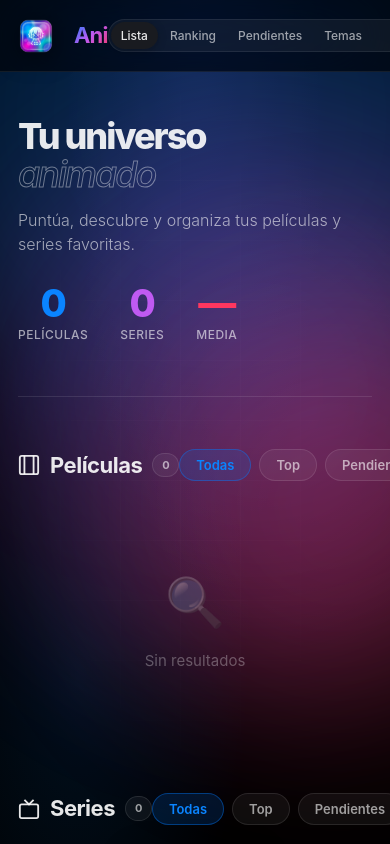
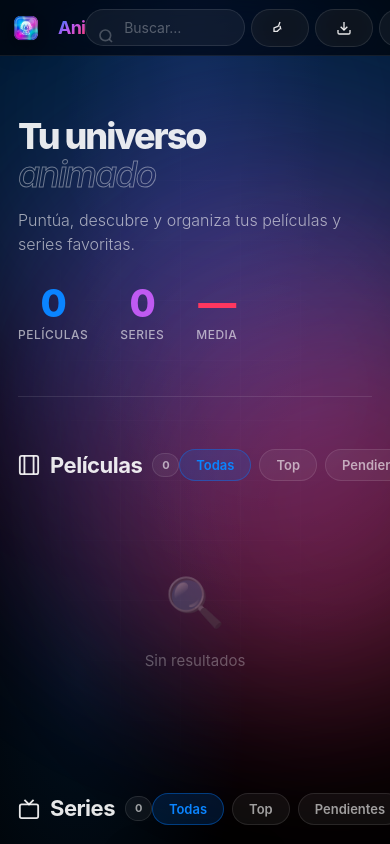
Before and after one commit to ManuelAmell/animdb, a website built with Vite: page index.html in a window 390 px wide. Shown: the top 844 px of the page. Built offline with nearby package versions, Linux system fonts and the light colour scheme.

Commit message:
Add desktop app with Electron - Windows installer and responsive nav

```diff
--- a/src/styles/nav.css
+++ b/src/styles/nav.css
@@ -92,11 +92,23 @@
   .nav-tab { padding: 8px 14px; font-size: 13px; }
 }
 
+@media (max-width: 1100px) {
+  .nav-tabs { display: none; }
+}
+
 @media (max-width: 900px) {
-  .nav { padding: 0 12px; }
+  .nav { padding: 0 12px; height: 64px; }
   .nav-logo-text { font-size: 22px; }
-  .nav-logo img { height: 48px; width: 48px; }
-  .nav-tabs { gap: 2px; padding: 2px; }
-  .nav-tab { padding: 6px 10px; font-size: 12px; }
+  .nav-logo img { height: 44px; width: 44px; }
+  .nav-tabs { display: none; }
   .nav-logo em { display: none; }
+  .nav-right { gap: 6px; }
+  .nav-right .btn-text { display: none; }
 }
+
+@media (max-width: 600px) {
+  .nav { padding: 0 8px; height: 56px; }
+  .nav-logo img { height: 36px; width: 36px; }
+  .nav-logo-text { font-size: 18px; }
+  .btn { padding: 8px; }
+}
--- a/vite.config.ts
+++ b/vite.config.ts
@@ -3,6 +3,7 @@ import { resolve } from 'path';
 
 export default defineConfig({
   root: '.',
+  base: './',
   publicDir: 'public',
   build: {
     outDir: 'dist',
```
Also changed, not shown: electron/main.js (+9 -2 lines), package.json (+35 -5 lines), CHANGELOG.md, README.md, 4 other files.
